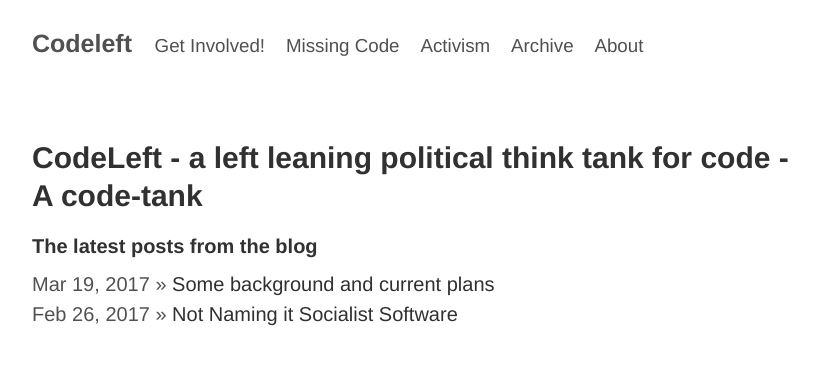
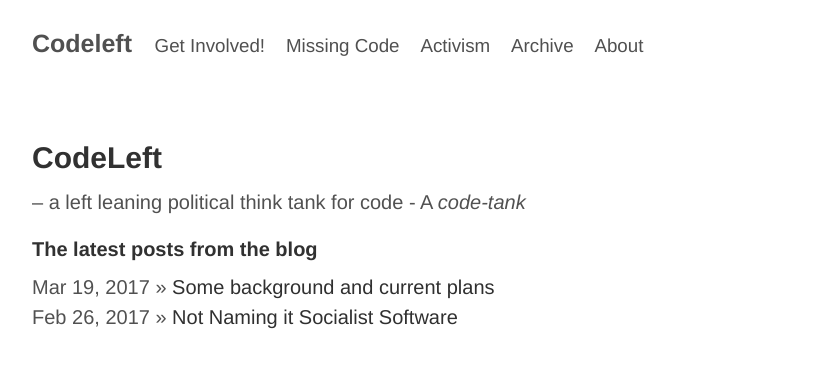
Before and after one commit to johhoi/codeleft, a Jekyll site: the page built from index.md, in a window 1280 px wide. Shown: the top 368 px of the page, without its empty margins (228-1047 px from the left). Built offline with Jekyll 4.4.1, drawn with Linux system fonts in a browser that asks for light colours.

```diff
--- a/index.md
+++ b/index.md
@@ -3,7 +3,8 @@ layout: default
 title: Codeleft
 ---
 
-## CodeLeft - a left leaning political think tank for code - A code-tank
+## CodeLeft
+-- a left leaning political think tank for code - A _code-tank_
 
 
 
```
